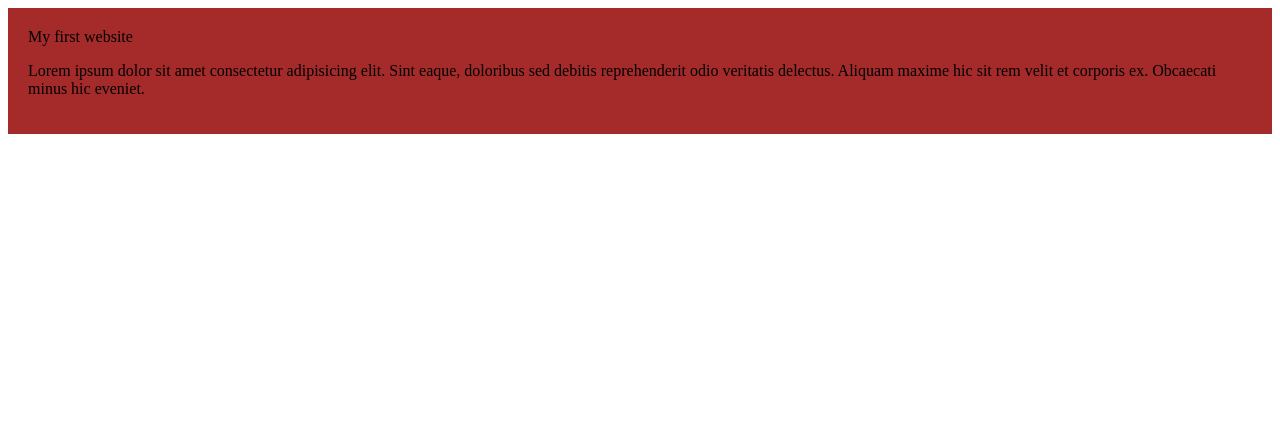
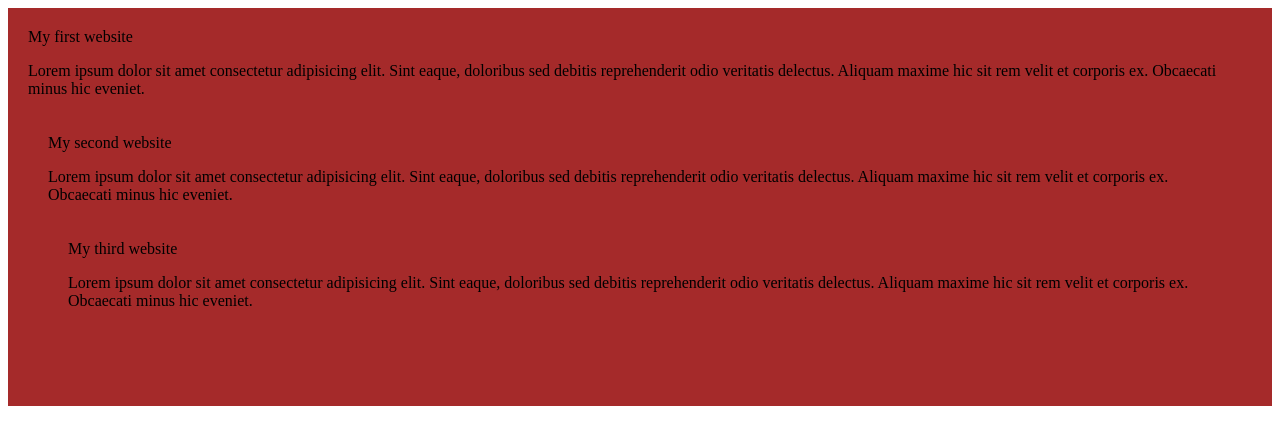
Before and after one commit to codezooo/my-fast-github-repo, a plain HTML site: page index.html in a window 1280 px wide. Drawn offline with Linux system fonts and the light colour scheme.

Commit message:
added the website

```diff
--- a/index.html
+++ b/index.html
@@ -12,6 +12,12 @@
   <div <h3>My first website</h3>
     <p>Lorem ipsum dolor sit amet consectetur adipisicing elit. Sint eaque, doloribus sed debitis reprehenderit odio
       veritatis delectus. Aliquam maxime hic sit rem velit et corporis ex. Obcaecati minus hic eveniet.</p>
+    <div <h3>My second website</h3>
+      <p>Lorem ipsum dolor sit amet consectetur adipisicing elit. Sint eaque, doloribus sed debitis reprehenderit odio
+        veritatis delectus. Aliquam maxime hic sit rem velit et corporis ex. Obcaecati minus hic eveniet.</p>
+      <div <h3>My third website</h3>
+        <p>Lorem ipsum dolor sit amet consectetur adipisicing elit. Sint eaque, doloribus sed debitis reprehenderit odio
+          veritatis delectus. Aliquam maxime hic sit rem velit et corporis ex. Obcaecati minus hic eveniet.</p>
 </body>
 
 </html>
--- a/styles/blog.css
+++ b/styles/blog.css
@@ -1,4 +1,5 @@
 div {
   background-color: brown;
   padding: 20px;
+  margin-bottom: 10px;
 }
```
